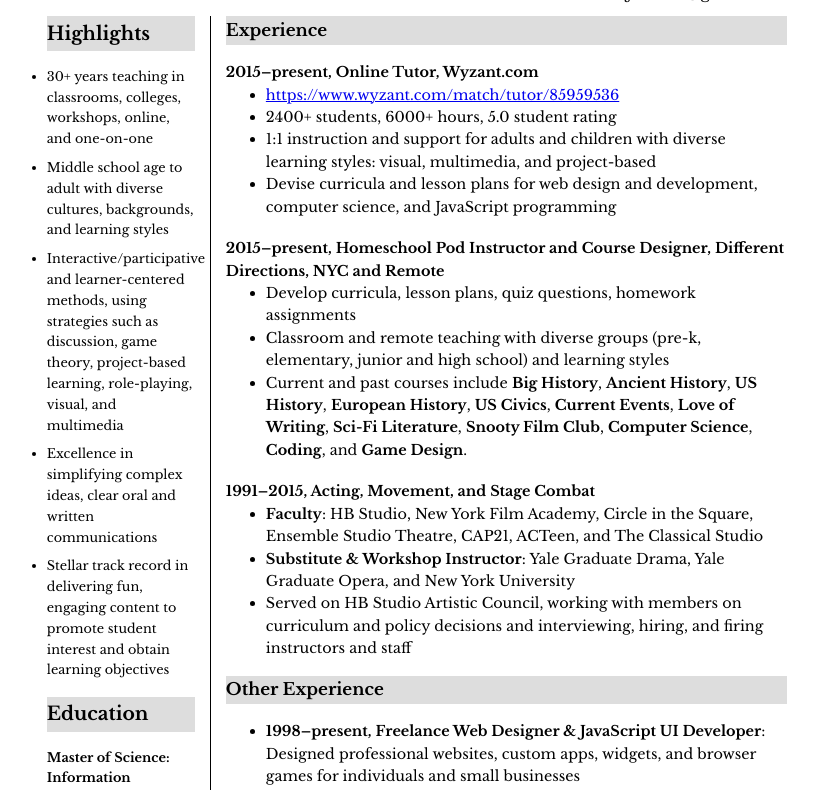
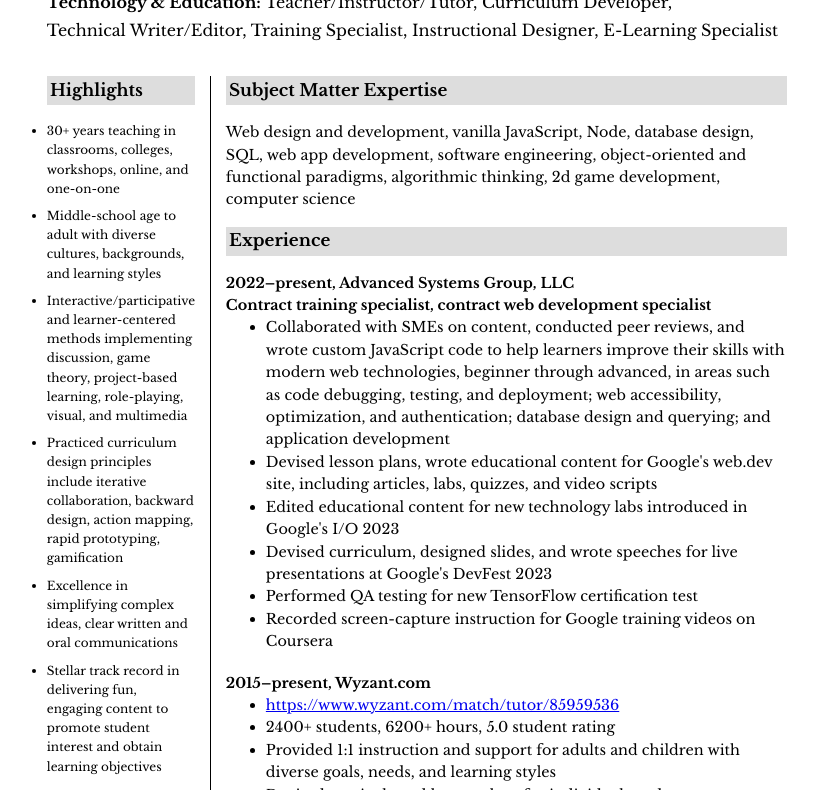
Before and after one commit to ianJStutor/resume, a plain HTML site: page teched/index.html in a window 1280 px wide. Shown: the part 88-878 px from the top of the page, without its empty margins (223-1042 px from the left). Drawn offline with nearby package versions, Linux system fonts and the light colour scheme.

Commit message:
updated tech ed resume

```diff
--- /dev/null
+++ b/assets/css/resume.css
@@ -0,0 +1,90 @@
+html {
+    background: white;
+    font-size: 12pt;
+}
+
+@media print {
+    html { font-size: 11pt; }
+    img { filter: grayscale(1); }
+}
+
+body {
+    margin: 0 auto;
+    padding: 1cm;
+    width: 21.59cm; /* 8.5 inches */
+    height: 27.94cm; /* 11 inches */
+    box-sizing: border-box;
+    font-family: 'Libre Baskerville', serif;
+    line-height: 1.75rem;
+}
+
+header {
+    display: flex;
+    justify-content: space-between;
+    text-align: right;
+}
+
+main {
+    display: flex;
+    font-size: 0.9rem;
+    line-height: 1.4rem;
+    margin-top: 2rem;
+}
+
+main section:first-of-type h3 {
+    margin-top: 0;
+}
+
+aside {
+    width: max(148px, 20%);
+}
+
+aside li, aside p {
+    font-size: 0.75rem;
+    line-height: 1.2rem;
+    margin-bottom: 0.5rem;
+}
+
+aside ul {
+    padding: 0;
+}
+
+article {
+    margin-left: 15px;
+    border-left: 1px solid black;
+    padding-left: 15px;
+}
+
+h1 {
+    text-align: left;
+}
+
+h1, h2 {
+    margin: 0;
+}
+
+h3 {
+    background-color: #ddd;
+    padding: 0.2rem;
+    margin: 1rem 0;
+}
+
+h4 {
+    margin-bottom: 0;
+}
+
+h4:first-of-type {
+    margin-top: 0;
+}
+
+p {
+    margin: 0 0 8pt;
+}
+
+ul {
+    margin: 0;
+}
+
+img {
+    width: 3rem;
+}
--- a/teched/index.html
+++ b/teched/index.html
@@ -11,64 +11,70 @@
         <link rel="preconnect" href="https://fonts.googleapis.com">
         <link rel="preconnect" href="https://fonts.gstatic.com" crossorigin>
         <link href="https://fonts.googleapis.com/css2?family=Libre+Baskerville:ital,wght@0,400;0,700;1,400&display=swap" rel="stylesheet">
-        <link rel="stylesheet" href="../assets/css/main.css" />
+        <link rel="stylesheet" href="../assets/css/resume.css" />
     </head>
     <body>
         <header>
             <h1>Ian Marshall</h1>
             <section>
-                <h2>Technology Educator</h2>
+
                 <p>ian.js.tutor@gmail.com</p>
             </section>
         </header>
+        <section>
+            <p><b>Technology &amp; Education:</b> Teacher/Instructor/Tutor, Curriculum Developer,<br>Technical Writer/Editor, Training Specialist, Instructional Designer, E-Learning Specialist</p>
+        </section>
         <main>
             <aside>
                 <section>
                     <h3>Highlights</h3>
                     <ul>
                         <li>30+ years teaching in classrooms, colleges, workshops, online, and one-on-one</li>
-                        <li>Middle school age to adult with diverse cultures, backgrounds, and learning styles</li>
-                        <li>Interactive/participative and learner-centered methods, using strategies such as discussion, game theory, project-based learning, role-playing, visual, and multimedia</li>
-                        <li>Excellence in simplifying complex ideas, clear oral and written communications</li>
+                        <li>Middle-school age to adult with diverse cultures, backgrounds, and learning styles</li>
+                        <li>Interactive/participative and learner-centered methods implementing discussion, game theory, project-based learning, role-playing, visual, and multimedia</li>
+                        <li>Practiced curriculum design principles include iterative collaboration, backward design, action mapping, rapid prototyping, gamification</li>
+                        <li>Excellence in simplifying complex ideas, clear written and oral communications</li>
                         <li>Stellar track record in delivering fun, engaging content to promote student interest and obtain learning objectives</li>
                     </ul>
                 </section>
                 <section>
                     <h3>Education</h3>
-                    <p><strong>Master of Science: Information Technology</strong><br />Southern New Hampshire University, 2014, 4.0 GPA</p>
-                    <p><strong>Bachelor of Fine Arts: Drama</strong><br />New York University, 1992</p>
+                    <p><strong>MS, Information Technology</strong><br />Southern New Hampshire University, 2014, 4.0 GPA</p>
+                    <p><strong>BFA, Drama</strong><br />New York University, 1992</p>
                 </section>
             </aside>
             <article>
                 <section>
+                    <h3>Subject Matter Expertise</h3>
+                    <p>Web design and development, vanilla JavaScript, Node, database design, SQL, web app development, software engineering, object-oriented and functional paradigms, algorithmic thinking, 2d game development, computer science</p>
+                </section>
+                <section>
                     <h3>Experience</h3>
-                    <h4>2015&ndash;present, Online Tutor, Wyzant.com</h4>
+                    <h4>2022&ndash;present, Advanced Systems Group, LLC<br>Contract training specialist, contract web development specialist</h4>
+                    <ul>
+                        <li>Collaborated with SMEs on content, conducted peer reviews, and wrote custom JavaScript code to help learners improve their skills with modern web technologies, beginner through advanced, in areas such as code debugging, testing, and deployment; web accessibility, optimization, and authentication; database design and querying; and application development</li>
+                        <li>Devised lesson plans, wrote educational content for Google's web.dev site, including articles, labs, quizzes, and video scripts</li>
+                        <li>Edited educational content for new technology labs introduced in Google's I/O 2023</li>
+                        <li>Devised curriculum, designed slides, and wrote speeches for live presentations at Google's DevFest 2023</li>
+                        <li>Performed QA testing for new TensorFlow certification test</li>
+                        <li>Recorded screen-capture instruction for Google training videos on Coursera</li>
+                    </ul>
+                    <h4>2015&ndash;present, Wyzant.com</h4>
                     <ul>
                         <li><a href="https://www.wyzant.com/match/tutor/85959536">https://www.wyzant.com/match/tutor/85959536</a></li>
-                        <li>2400+ students, 6000+ hours, 5.0 student rating</li>
-                        <li>1:1 instruction and support for adults and children with diverse learning styles: visual, multimedia, and project-based</li>
-                        <li>Devise curricula and lesson plans for web design and development, computer science, and JavaScript programming</li>
-                    </ul>
-                    <h4>2015&ndash;present, Homeschool Pod Instructor and Course Designer, Different Directions, NYC and Remote</h4>
-                    <ul>
-                        <li>Develop curricula, lesson plans, quiz questions, homework assignments</li>
-                        <li>Classroom and remote teaching with diverse groups (pre-k, elementary, junior and high school) and learning styles</li>
-                        <li>Current and past courses include <strong>Big History</strong>, <strong>Ancient History</strong>, <strong>US History</strong>, <strong>European History</strong>, <strong>US Civics</strong>, <strong>Current Events</strong>, <strong>Love of Writing</strong>, <strong>Sci-Fi Literature</strong>, <strong>Snooty Film Club</strong>, <strong>Computer Science</strong>, <strong>Coding</strong>, and <strong>Game Design</strong>.</li>
-                    </ul>
-                    <h4>1991&ndash;2015, Acting, Movement, and Stage Combat</h4>
-                    <ul>
-                        <li><strong>Faculty</strong>: HB Studio, New York Film Academy, Circle in the Square, Ensemble Studio Theatre, CAP21, ACTeen, and The Classical Studio</li>
-                        <li><strong>Substitute & Workshop Instructor</strong>: Yale Graduate Drama, Yale Graduate Opera, and New York University</li>
-                        <li>Served on HB Studio Artistic Council, working with members on curriculum and policy decisions and interviewing, hiring, and firing instructors and staff</li>
+                        <li>2400+ students, 6200+ hours, 5.0 student rating</li>
+                        <li>Provided 1:1 instruction and support for adults and children with diverse goals, needs, and learning styles</li>
+                        <li>Devised curricula and lesson plans for individuals and groups</li>
                     </ul>
                 </section>
                 <section>
                     <h3>Other Experience</h3>
                     <ul>
-                        <li><strong>1998&ndash;present, Freelance Web Designer & JavaScript UI Developer</strong>: Designed professional websites, custom apps, widgets, and browser games for individuals and small businesses</li>
-                        <li><strong>2005&ndash;2015, Co-founder and Creative Director, United Stages</strong>: Published scripts and playbills; supervised staff; managed client and vendor relations; and produced client marketing, design, copywriting, editing, web design, and print layout</li>
-                        <li><strong>1995&ndash;2017, Maze Designer, American Maze Company</strong>: Designed 17 cornfield mazes across the US (and one in China) and the World's Largest Sundial (in corn); led dozens of cut teams and managed event sites with up to 10,000 visitors daily</li>
-                        <li><strong>1991&ndash;2015, Stunt Performer, Instructor</strong>: working at The Metropolitan Opera (1:1 with Plácido Domingo, Renée Fleming, and others), Sing Sing Maximum Security Prison (yes, you read that right), and hundreds of Off- and Off-Off Broadway theaters.</li>
+                        <li>Freelance web designer and JavaScript UI developer, 10 years</li>
+                        <li>Acting teacher, classroom and coaching; faculty, artistic council member, HB Studio in NYC, 15 years</li>
+                        <li>Homeschool course designer, lesson planner, pod instructor, classroom and remote, 10 years</li>
+                        <li>Owner, operations director, client and project manager for marketing and publishing company United Stages, 10 years</li>
+                        <li>Lead designer, event manager, American Maze Company, 10 years</li>
                     </ul>
                 </section>
             </article>
```
